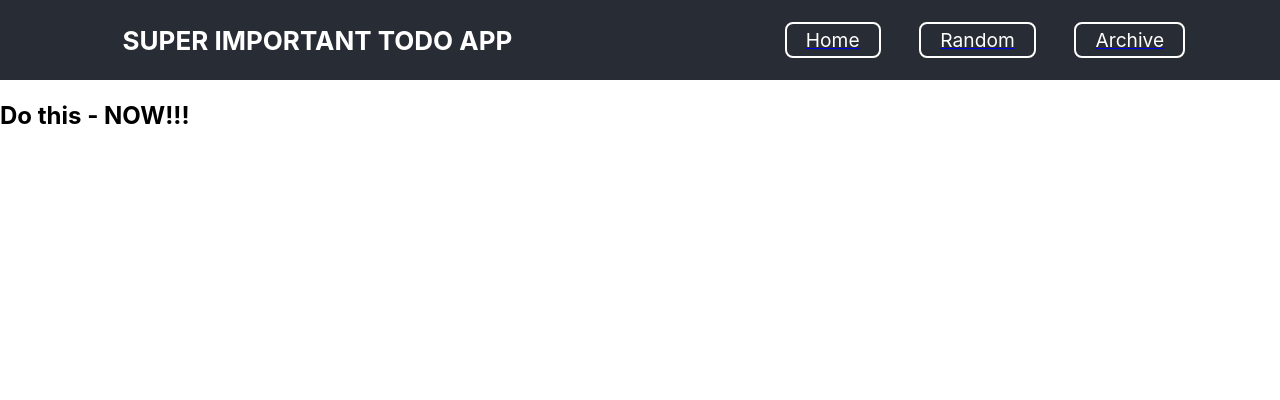
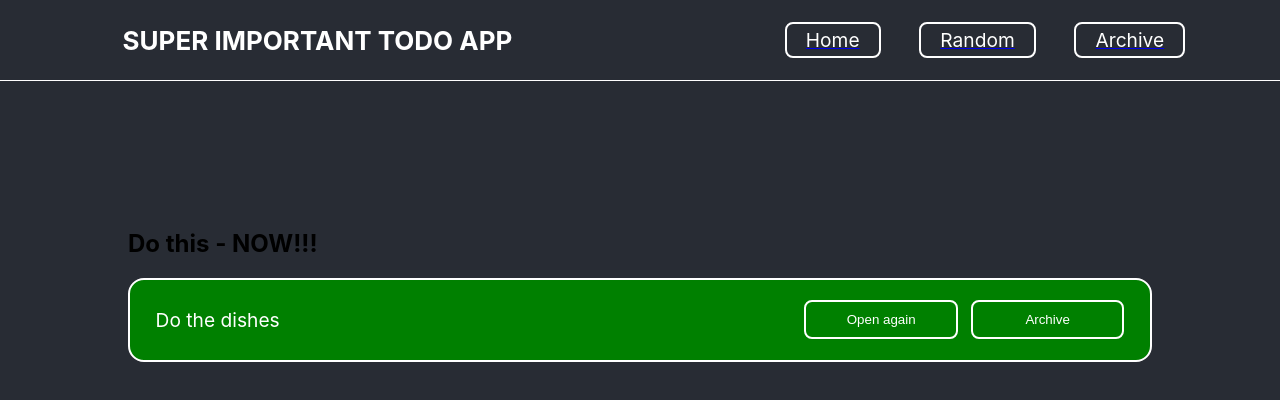
Before and after one commit to PhilippDemmelmair/todo, a React (Create React App) app: page /random in a window 1280 px wide. Shown: the top 400 px of the page. Built offline with nearby package versions, Linux system fonts and the light colour scheme.

Commit message:
fixed random page

```diff
--- a/src/components/Random.jsx
+++ b/src/components/Random.jsx
@@ -1,7 +1,31 @@
+import useTodo from './../common/useTodo'
+import shallow from 'zustand/shallow'
+
+import { Body } from './styledComponents'
+import { Todo } from './TaskObjects/Todo'
+
 function Random() {
+  const todoIds = useTodo(
+    (state) =>
+      state.todos.filter((todo) => !todo.archived).map((todo) => todo.id),
+    shallow
+  )
+  console.log(todoIds.length)
+  const defaultMessage = 'You have absolutly nothing to do!'
+
   return (
     <>
-      <h2>Do this - NOW!!!</h2>
+      <Body>
+        <h2>Do this - NOW!!!</h2>
+        {todoIds.length > 0 ? (
+          <Todo
+            key={todoIds[Math.floor(Math.random() * (todoIds.length - 1))]}
+            id={todoIds[Math.floor(Math.random() * (todoIds.length - 1))]}
+          />
+        ) : (
+          <p>{defaultMessage}</p>
+        )}
+      </Body>
     </>
   )
 }
```
